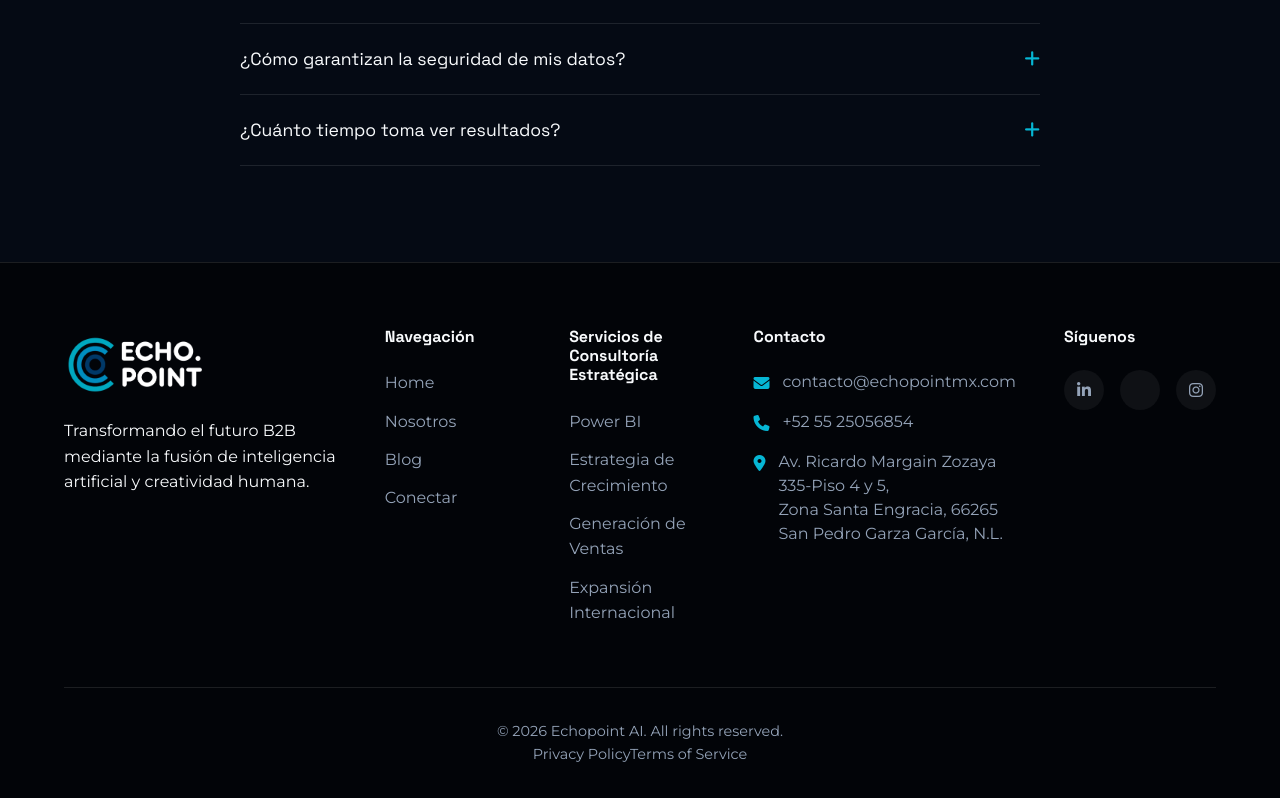
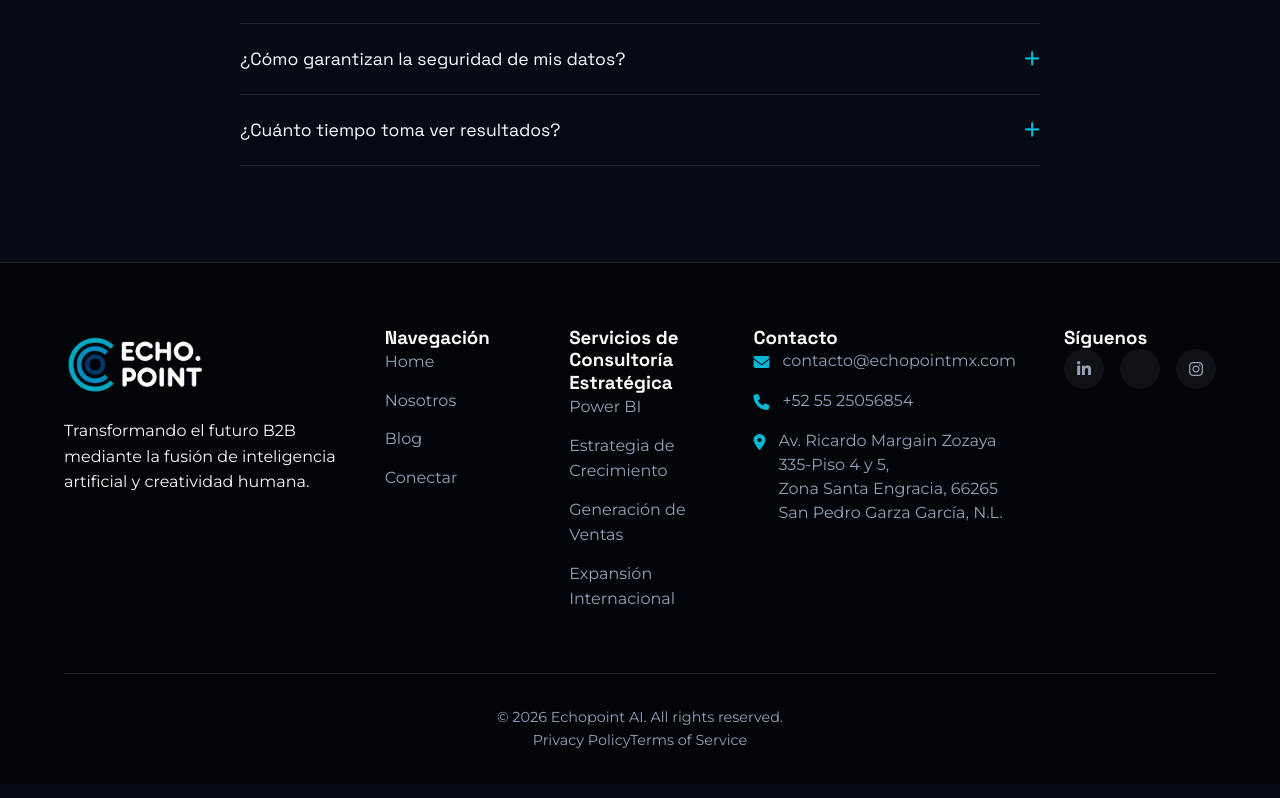
Before and after one commit to Gapuccino/Echopint, a Next.js app: page /es/contacto in a window 1280 px wide. Shown: the part 1283-2081 px from the top of the page. Built offline with nearby package versions, Linux system fonts and the light colour scheme.

Commit message:
Mejora de la jerarquía de encabezados para optimizar accesibilidad y SEO en todas las páginas

```diff
--- a/src/app/[lang]/blog/[slug]/page.tsx
+++ b/src/app/[lang]/blog/[slug]/page.tsx
@@ -90,7 +90,7 @@ export default async function BlogPostPage({ params }: Props) {
               height={100}
             />
             <div className="author-info">
-              <h4>{post.author}</h4>
+              <h3>{post.author}</h3>
               <p>Estratega B2B Senior con más de 15 años de experiencia liderando transformaciones digitales y expansiones de mercado.</p>
             </div>
           </div>
--- a/src/app/[lang]/nosotros/page.tsx
+++ b/src/app/[lang]/nosotros/page.tsx
@@ -103,7 +103,7 @@ export default function NosotrosPage() {
                 />
                 <div className="member-overlay">
                   <div className="member-info">
-                    <h4>Elena R.</h4>
+                    <h3>Elena R.</h3>
                     <span>{t('about.role1')}</span>
                     <div className="member-social">
                       <i className="fa-brands fa-linkedin"></i>
@@ -122,7 +122,7 @@ export default function NosotrosPage() {
                 />
                 <div className="member-overlay">
                   <div className="member-info">
-                    <h4>Marc T.</h4>
+                    <h3>Marc T.</h3>
                     <span>{t('about.role2')}</span>
                     <div className="member-social">
                       <i className="fa-brands fa-linkedin"></i>
@@ -141,7 +141,7 @@ export default function NosotrosPage() {
                 />
                 <div className="member-overlay">
                   <div className="member-info">
-                    <h4>David K.</h4>
+                    <h3>David K.</h3>
                     <span>VP of Operations</span>
                     <div className="member-social">
                       <i className="fa-brands fa-linkedin"></i>
--- a/src/app/[lang]/servicios/page.tsx
+++ b/src/app/[lang]/servicios/page.tsx
@@ -56,7 +56,7 @@ export default function ServiciosPage() {
         <div className="pbi-catalog">
 
           <aside className="pbi-sidebar reveal">
-            <h4 className="reveal-delay-1">{t('services.filterTitle') || 'Categorías'}</h4>
+            <h2 className="reveal-delay-1" style={{ fontSize: '1.2rem', marginBottom: '1.5rem' }}>{t('services.filterTitle') || 'Categorías'}</h2>
             <nav aria-label="Filtrar servicios">
               <ul className="pbi-cat-list" role="list">
                 <li>
--- a/src/components/BlogCard.tsx
+++ b/src/components/BlogCard.tsx
@@ -26,7 +26,7 @@ export default function BlogCard({ post, delay = 1 }: { post: BlogPost; delay?:
           <span>{post.author}</span>
         </div>
         <span className="blog-tag">{post.category}</span>
-        <h3>{post.title}</h3>
+        <h2 style={{ fontSize: '1.4rem', margin: '0.5rem 0', lineHeight: '1.3' }}>{post.title}</h2>
         <p>{post.excerpt}</p>
         <Link href={getLocalizedPath(lang, `/blog/${post.slug}`)} className="read-more">
           {t('insights.readMore') || 'Leer Artículo'} <i className="fa-solid fa-arrow-right"></i>
--- a/src/components/Footer.tsx
+++ b/src/components/Footer.tsx
@@ -22,7 +22,7 @@ export default function Footer() {
           </div>
 
           <div className="footer-nav">
-            <h4>{t('footer.nav')}</h4>
+            <h3>{t('footer.nav')}</h3>
             <ul>
               <li><Link href={getLocalizedPath(lang, "/")}>Home</Link></li>
               <li><Link href={getLocalizedPath(lang, "/nosotros")}>{t('nav.about')}</Link></li>
@@ -31,7 +31,7 @@ export default function Footer() {
             </ul>
           </div>
           <div className="footer-nav">
-            <h4>{t('services.title')}</h4>
+            <h3>{t('services.title')}</h3>
             <ul>
               <li><Link href={getLocalizedPath(lang, "/servicios")}>Power BI</Link></li>
               <li><Link href={getLocalizedPath(lang, "/servicios")}>{t('services.s1.title')}</Link></li>
@@ -41,7 +41,7 @@ export default function Footer() {
           </div>
 
           <div className="footer-contact">
-            <h4>{t('footer.contact')}</h4>
+            <h3>{t('footer.contact')}</h3>
             <ul className="contact-links">
               <li><a href="mailto:contacto@echopointmx.com"><i className="fa-solid fa-envelope"></i> contacto@echopointmx.com</a></li>
               <li><a href="tel:+525525056854"><i className="fa-solid fa-phone"></i> +52 55 25056854</a></li>
@@ -50,7 +50,7 @@ export default function Footer() {
           </div>
 
           <div className="footer-social">
-            <h4>{t('footer.follow')}</h4>
+            <h3>{t('footer.follow')}</h3>
             <div className="social-links">
               <a href="https://linkedin.com/company/echopoint-ai" aria-label="LinkedIn" target="_blank" rel="noopener noreferrer"><i className="fa-brands fa-linkedin-in"></i></a>
               <a href="https://x.com/echopoint_ai" aria-label="X (Twitter)" target="_blank" rel="noopener noreferrer"><i className="fa-brands fa-x-twitter"></i></a>
```
